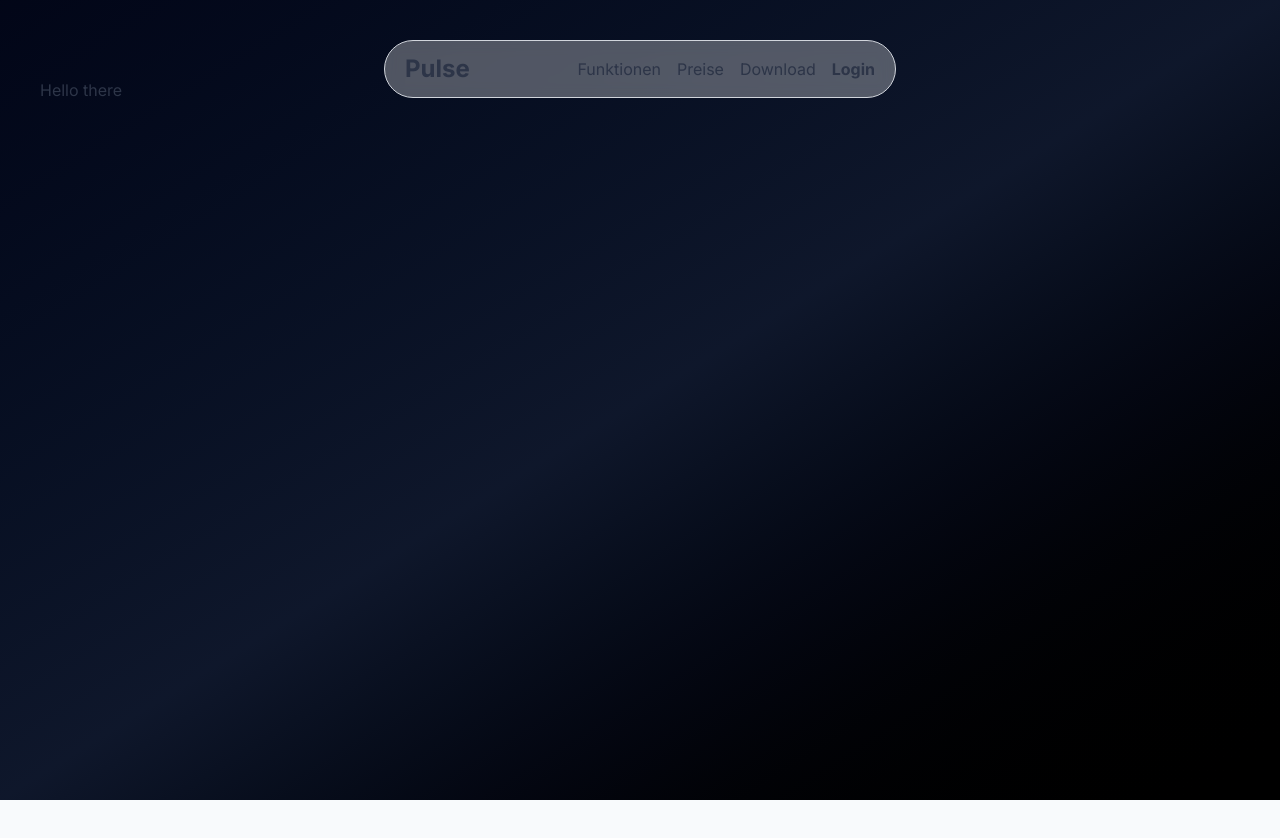
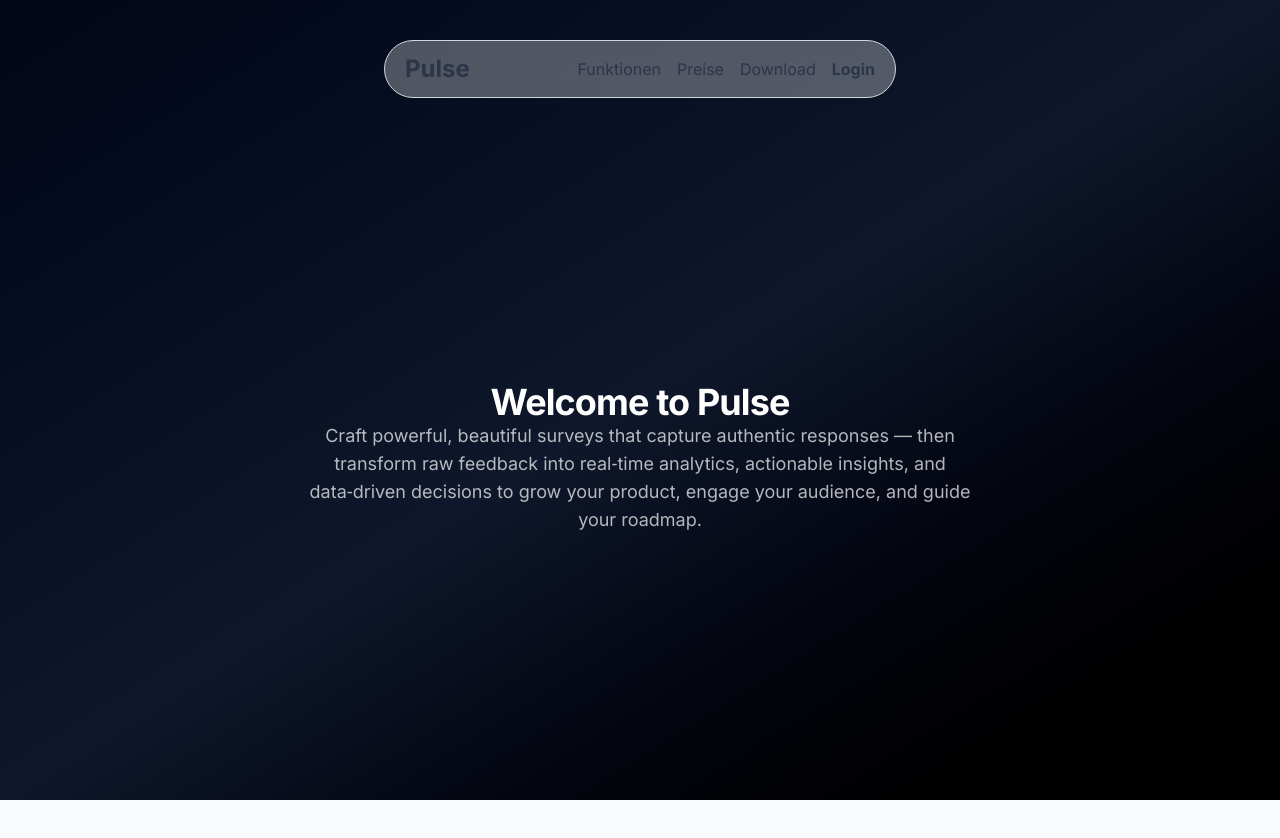
Before and after one commit to Factorium1/pulse, a Next.js app in the folder apps/web/: page / in a window 1280 px wide. Shown: the top 838 px of the page. Before the commit the page ends 800 px from the top, so only its background shows below. Built offline with nearby package versions, Linux system fonts and the light colour scheme; no server answers.

Commit message:
feat(page): create usefull home section

```diff
--- a/apps/web/src/app/(marketing)/page.tsx
+++ b/apps/web/src/app/(marketing)/page.tsx
@@ -3,7 +3,18 @@ export const metadata = {
 }
 
 const Homepage = () => {
-  return <p>Hello there</p>
+  return (
+    <section className="[min-height:calc(100svh-40px)] md:[min-height:calc(100vh-40px)] flex-center">
+      <div className="flex-col gap-6 text-center text-white">
+        <h1 className="h1-bold">Welcome to Pulse</h1>
+        <p className="max-w-2xl text-lg text-white/70">
+          Craft powerful, beautiful surveys that capture authentic responses — then transform raw
+          feedback into real‑time analytics, actionable insights, and data‑driven decisions to grow
+          your product, engage your audience, and guide your roadmap.
+        </p>
+      </div>
+    </section>
+  )
 }
 
 export default Homepage
```
